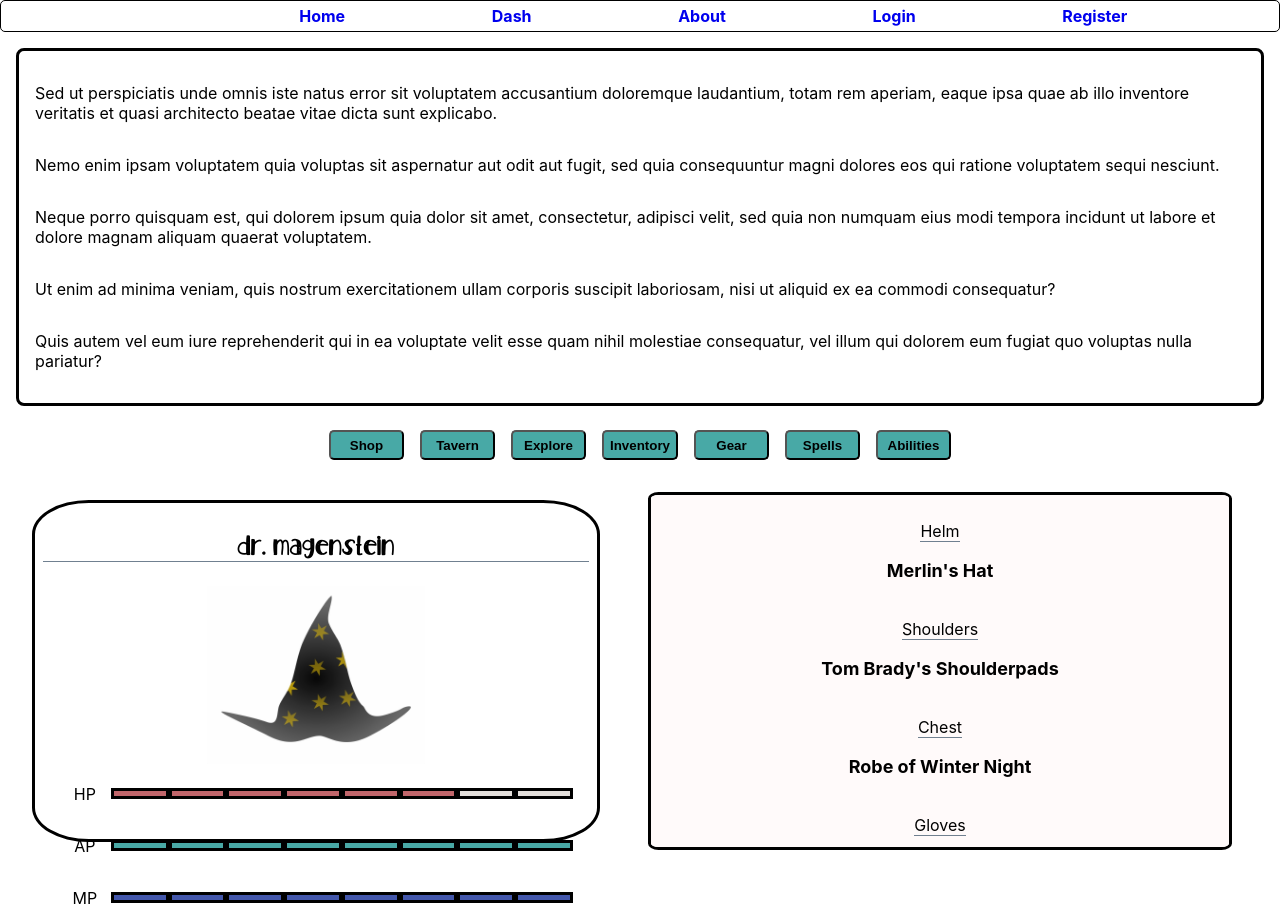
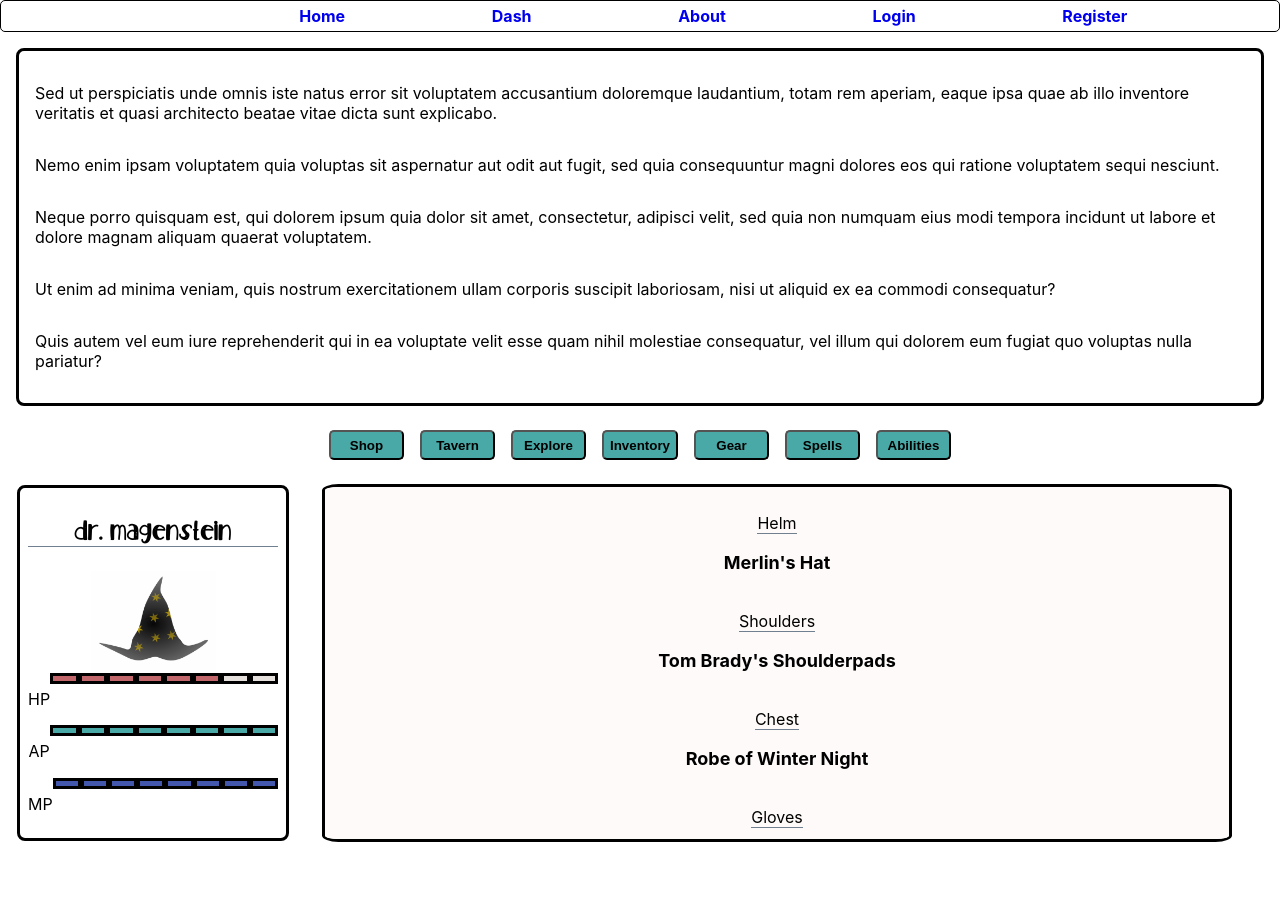
Before and after one commit to Nvlt/endless_encounters_client, a React (Create React App) app: page /main in a window 1280 px wide. After the commit the page ends 842 px from the top, so only its background shows below. Built offline with nearby package versions, Linux system fonts and the light colour scheme.

Commit message:
char stats updated

```diff
--- a/src/components/App/App.css
+++ b/src/components/App/App.css
@@ -199,8 +199,6 @@
 }
 
 .mx-1 {
-  margin-left: 1rem;
-  margin-right: 1rem;
 }
 
 .mx-2 {
--- a/src/components/DashBoardComponents/CharacterStatCard/Character.css
+++ b/src/components/DashBoardComponents/CharacterStatCard/Character.css
@@ -1,11 +1,34 @@
+
+.statBody{
+    display: flex;
+    flex-direction: column;
+    border-radius: 8px;
+    text-align: center;
+    border: .2em solid black;
+    padding: .5rem;
+    margin: 1px;
+}
+
 .name{
     font-family: 'Nelship';
     font-size: 1.5em;
     border-bottom:  .1rem slategray solid;
 }
 
+.charIcon{
+    margin: auto;
+    width: 50%;
+    height: auto;
+    max-width: 250px;
+}
+
+.statBar{
+    display: flex;
+    flex: 1;
+}
+
 
 @font-face {
     font-family: "Straw";
     src: url("../../../assets/fonts/Nelship.ttf")
-  }
+}
--- a/src/components/DashBoardComponents/CharacterStatCard/CharacterStatCard.js
+++ b/src/components/DashBoardComponents/CharacterStatCard/CharacterStatCard.js
@@ -12,22 +12,21 @@ export default function CharStatCard() {
   `
 
   return (
-    <div className='char-stat-cont flex-2 rounded-lighter center flex-shrink
-     align-self-left border height-fit max-height-40 width-fit text-left p-1-2 m-1' >
+    <div className='statBody'>
       <ReactTooltip id="char-stats" place="top" effect="solid" />
       <ReactTooltip id="char-hp" place="top" effect="solid" />
       <ReactTooltip id="char-ap" place="top" effect="solid" />
       <ReactTooltip id="char-mp" place="top" effect="solid" />
       <h3 className="name">Dr. Magenstein</h3>
       <img
-        className="flex-1 width-half center mx-2 dance" data-event="click" clickable="true"
+        className="charIcon" data-event="click" clickable="true"
         data-for="char-stats" data-tip={charData}
         src={require("../../../assets/images/77-774812_open-mage-hat-png.png")}
         alt="a floppy mage hat" />
       <div id="hp-cont" name="hp-cont" data-event="click" clickable="true" data-tip="Hit Points: 6/8"
         data-for="char-hp"
-        className="hp-cont mx-1 flex flex-1 flex-row center flex-shrink">
-        <p className="flex-1 flex-shrink">HP</p>
+        className="statBar">
+        <p className="statType">HP</p>
         <div className="border flex-1 bg-red height-5px width-10px flex-shrink" />
         <div className="border flex-1 bg-red height-5px width-10px flex-shrink" />
         <div className="border flex-1 bg-red height-5px width-10px flex-shrink" />
@@ -39,7 +38,7 @@ export default function CharStatCard() {
       </div>
       <div id="ap-cont" name="ap-cont" data-event="click" clickable="true"
         data-tip="Action Points: 8/8" data-for="char-ap"
-        className="ap-cont mx-1 flex-shrink flex flex-1 flex-row center">
+        className="statBar">
         <p className="flex-1 flex-shrink1">AP</p>
         <div className="border flex-1 bg-verd height-5px width-10px flex-shrink" />
         <div className="border flex-1 bg-verd height-5px width-10px flex-shrink" />
@@ -52,8 +51,8 @@ export default function CharStatCard() {
       </div>
       <div id="mana-cont" name="mana-cont" data-event="click" clickable="true"
         data-tip="Mana Points: 8/8" data-for="char-mp"
-        className="mana-cont mx-1 flex-shrink flex flex-1 flex-row center">
-        <p className="flex-1 flex-shrink">MP</p>
+        className="statBar">
+        <p className="statType">MP</p>
         <div className="border flex-1 bg-liberty height-5px width-10px flex-shrink" />
         <div className="border flex-1 bg-liberty height-5px width-10px flex-shrink" />
         <div className="border flex-1 bg-liberty height-5px width-10px flex-shrink" />
--- a/src/components/RegistrationForm/RegistrationForm.css
+++ b/src/components/RegistrationForm/RegistrationForm.css
@@ -1,4 +1,4 @@
-input[type=text], input[type=password] {
+input[type=text], input[type=password], input[type=email] {
     width: 100%;
     padding: 12px;
     border: 1px solid #ccc;
@@ -48,7 +48,6 @@ input[type=text], input[type=password] {
   }
 
   .accountRte{
-      /* text-decoration: none; */
       text-align: center;
       margin-top: 2rem;
   }
```
